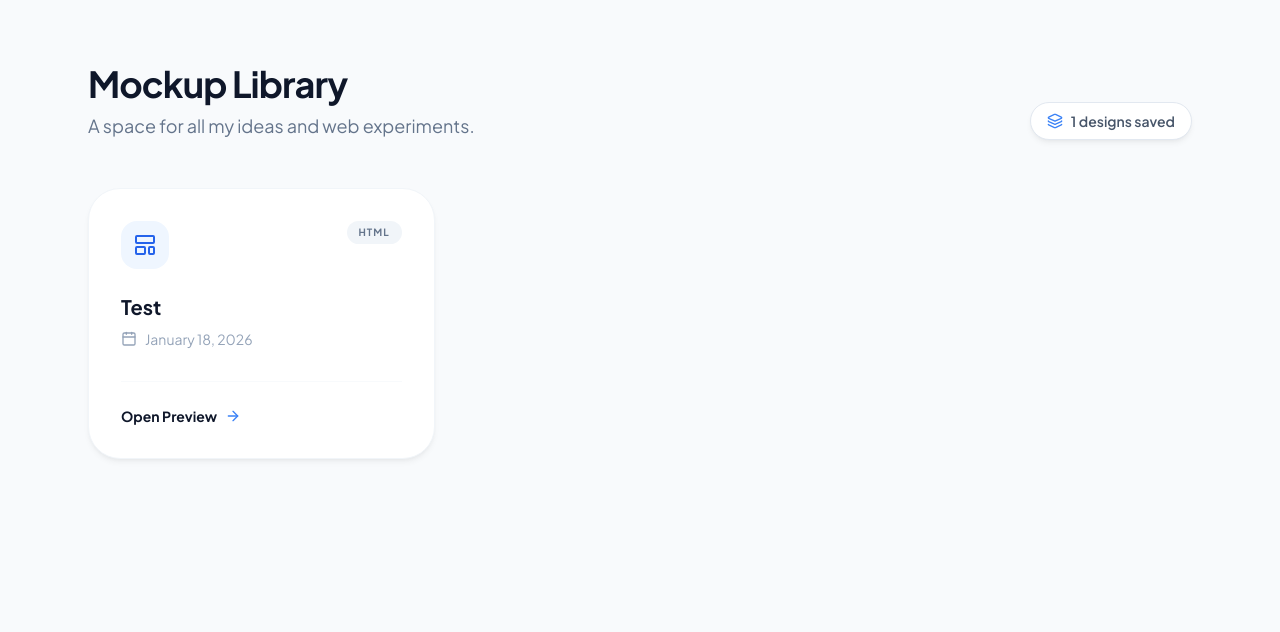
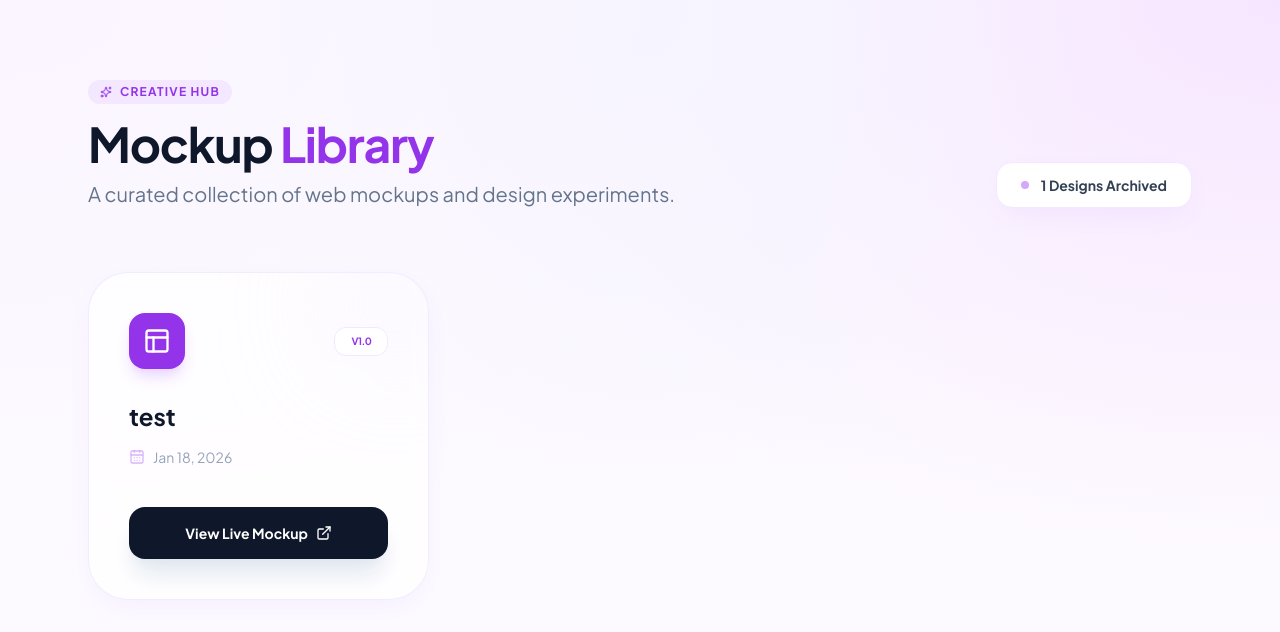
Before and after one commit to mutahirm/html-designs, a plain HTML site: page index.html in a window 1280 px wide. Drawn offline with nearby package versions, Linux system fonts and the light colour scheme.

Commit message:
Refactor index.html for design enhancements
Updated styles and structure for improved layout and design.

```diff
--- a/index.html
+++ b/index.html
@@ -10,37 +10,54 @@
     <style>
         body {
             font-family: 'Plus Jakarta Sans', sans-serif;
-            background-color: #f8fafc;
+            background-color: #fdfaff;
+            /* Subtle colorful background blobs */
+            background-image:
+                radial-gradient(at 0% 0%, hsla(270,100%,98%,1) 0, transparent 50%),
+                radial-gradient(at 50% 0%, hsla(240,100%,98%,1) 0, transparent 50%),
+                radial-gradient(at 100% 0%, hsla(280,100%,95%,1) 0, transparent 50%);
         }
-        .card-shadow {
-            box-shadow: 0 4px 6px -1px rgba(0, 0, 0, 0.05), 0 2px 4px -2px rgba(0, 0, 0, 0.05);
+        .purple-glass {
+            background: rgba(255, 255, 255, 0.7);
+            backdrop-filter: blur(10px);
+            border: 1px solid rgba(139, 92, 246, 0.1);
         }
-        .card-shadow:hover {
-            box-shadow: 0 20px 25px -5px rgba(0, 0, 0, 0.08), 0 8px 10px -6px rgba(0, 0, 0, 0.08);
-            transform: translateY(-2px);
+        .purple-card-shadow {
+            box-shadow: 0 10px 30px -10px rgba(139, 92, 246, 0.1);
+        }
+        .purple-card-shadow:hover {
+            box-shadow: 0 20px 40px -15px rgba(139, 92, 246, 0.2);
+            transform: translateY(-4px);
+            border-color: rgba(139, 92, 246, 0.3);
         }
     </style>
 </head>
 <body class="text-slate-800 antialiased min-h-screen">
 
-    <header class="max-w-6xl mx-auto pt-16 pb-12 px-6">
-        <div class="flex flex-col md:flex-row md:items-end justify-between gap-4">
+    <header class="max-w-6xl mx-auto pt-20 pb-16 px-6 relative">
+        <div class="flex flex-col md:flex-row md:items-end justify-between gap-6">
             <div>
-                <h1 class="text-4xl font-extrabold tracking-tight text-slate-900">Mockup Library</h1>
-                <p class="text-lg text-slate-500 mt-2 font-medium">A space for all my ideas and web experiments.</p>
+                <div class="inline-flex items-center gap-2 px-3 py-1 rounded-full bg-purple-100 text-purple-600 text-xs font-bold uppercase tracking-widest mb-4">
+                    <i data-lucide="sparkles" class="w-3 h-3"></i>
+                    Creative Hub
+                </div>
+                <h1 class="text-5xl font-extrabold tracking-tight text-slate-900">
+                    Mockup <span class="text-purple-600">Library</span>
+                </h1>
+                <p class="text-xl text-slate-500 mt-3 font-medium">A curated collection of web mockups and design experiments.</p>
             </div>
-            <div id="status-tag" class="inline-flex items-center gap-2 bg-white px-4 py-2 rounded-full border border-slate-200 text-sm text-slate-600 font-semibold card-shadow">
-                <i data-lucide="layers" class="w-4 h-4 text-blue-500"></i>
-                <span id="count">Scanning...</span>
+
+            <div id="status-tag" class="inline-flex items-center gap-3 bg-white px-6 py-3 rounded-2xl border border-purple-100 text-slate-700 font-bold purple-card-shadow">
+                <div class="w-2 h-2 rounded-full bg-purple-500 animate-pulse"></div>
+                <span id="count" class="text-sm">Syncing designs...</span>
             </div>
         </div>
     </header>
 
-    <main class="max-w-6xl mx-auto px-6 pb-20">
-        <div id="gallery" class="grid grid-cols-1 md:grid-cols-2 lg:grid-cols-3 gap-8">
+    <main class="max-w-6xl mx-auto px-6 pb-24">
+        <div id="gallery" class="grid grid-cols-1 md:grid-cols-2 lg:grid-cols-3 gap-10">
             <div class="col-span-full py-20 text-center">
-                <div class="inline-block animate-spin rounded-full h-8 w-8 border-4 border-slate-200 border-t-blue-500"></div>
-                <p class="mt-4 text-slate-500 font-medium">Gathering your designs...</p>
+                <div class="inline-block animate-spin rounded-full h-10 w-10 border-4 border-purple-100 border-t-purple-600"></div>
             </div>
         </div>
     </main>
@@ -53,62 +70,57 @@
             try {
                 const response = await fetch('./mockups-list.json');
                 if (!response.ok) throw new Error();
+                const designs = await response.json();
 
-                const designs = await response.json();
-                countLabel.innerText = `${designs.length} designs saved`;
+                countLabel.innerText = `${designs.length} Designs Archived`;
 
                 if (designs.length === 0) {
-                    gallery.innerHTML = `<div class="col-span-full py-12 text-center bg-white rounded-3xl border-2 border-dashed border-slate-200">
-                        <p class="text-slate-400">No mockups found. Start by sending one from Discord!</p>
+                    gallery.innerHTML = `<div class="col-span-full py-16 text-center bg-white/50 rounded-[3rem] border-2 border-dashed border-purple-200">
+                        <p class="text-purple-400 font-medium text-lg">Your library is waiting for its first masterpiece.</p>
                     </div>`;
                     return;
                 }
 
                 gallery.innerHTML = designs.map(design => `
-                    <div class="group bg-white rounded-[2rem] border border-slate-100 p-8 transition-all duration-300 card-shadow relative overflow-hidden">
-                        <div class="flex flex-col h-full">
-                            <div class="flex items-start justify-between mb-6">
-                                <div class="w-12 h-12 bg-blue-50 rounded-2xl flex items-center justify-center text-blue-600">
-                                    <i data-lucide="layout-template" class="w-6 h-6"></i>
+                    <div class="group purple-glass rounded-[2.5rem] p-10 transition-all duration-500 purple-card-shadow relative overflow-hidden">
+                        <div class="absolute -right-4 -top-4 w-24 h-24 bg-purple-100/50 rounded-full blur-3xl group-hover:bg-purple-200/80 transition-colors"></div>
+
+                        <div class="flex flex-col h-full relative z-10">
+                            <div class="flex items-center justify-between mb-8">
+                                <div class="w-14 h-14 bg-purple-600 rounded-2xl flex items-center justify-center text-white shadow-lg shadow-purple-200">
+                                    <i data-lucide="layout" class="w-7 h-7"></i>
                                 </div>
-                                <span class="bg-slate-100 text-slate-500 text-[10px] uppercase tracking-widest px-3 py-1 rounded-full font-bold">
-                                    HTML
-                                </span>
+                                <div class="px-4 py-1.5 bg-white border border-purple-100 rounded-xl text-purple-600 text-[10px] font-black uppercase tracking-tighter">
+                                    V1.0
+                                </div>
                             </div>
 
-                            <h2 class="text-xl font-bold text-slate-900 capitalize leading-snug group-hover:text-blue-600 transition-colors">
-                                ${design.name.replace(/[-_]/g, ' ')}
+                            <h2 class="text-2xl font-bold text-slate-900 leading-tight group-hover:text-purple-600 transition-colors">
+                                ${design.name}
                             </h2>
 
-                            <div class="mt-2 flex items-center gap-2 text-slate-400 text-sm">
-                                <i data-lucide="calendar" class="w-4 h-4"></i>
-                                <span>${new Date(design.date).toLocaleDateString('en-CA', { month: 'long', day: 'numeric', year: 'numeric' })}</span>
+                            <div class="mt-4 flex items-center gap-2 text-slate-400 font-medium text-sm">
+                                <i data-lucide="calendar-days" class="w-4 h-4 text-purple-300"></i>
+                                <span>${new Date(design.date).toLocaleDateString('en-CA', { month: 'short', day: 'numeric', year: 'numeric' })}</span>
                             </div>
 
-                            <div class="mt-8 pt-6 border-t border-slate-50 flex items-center justify-between">
-                                <a href="${design.path}" target="_blank" class="text-sm font-bold text-slate-900 flex items-center gap-2 hover:gap-3 transition-all">
-                                    Open Preview
-                                    <i data-lucide="arrow-right" class="w-4 h-4 text-blue-500"></i>
+                            <div class="mt-10 flex items-center">
+                                <a href="${design.path}" target="_blank" class="w-full bg-slate-900 group-hover:bg-purple-600 text-white text-center py-4 rounded-2xl font-bold text-sm transition-all flex items-center justify-center gap-2 shadow-xl shadow-slate-200 group-hover:shadow-purple-200">
+                                    View Live Mockup
+                                    <i data-lucide="external-link" class="w-4 h-4"></i>
                                 </a>
                             </div>
                         </div>
                     </div>
                 `).join('');
 
-                // Re-initialize icons for the newly injected HTML
                 lucide.createIcons();
 
             } catch (err) {
-                gallery.innerHTML = `
-                    <div class="col-span-full py-20 text-center">
-                        <i data-lucide="alert-circle" class="w-12 h-12 text-slate-300 mx-auto mb-4"></i>
-                        <p class="text-slate-500 font-medium">Ready to start? Send your first mockup from Discord to see it here.</p>
-                    </div>`;
-                lucide.createIcons();
+                gallery.innerHTML = `<p class="col-span-full text-center text-slate-400">Unable to load library data.</p>`;
             }
         }
 
-        // Initialize
         loadDesigns();
         lucide.createIcons();
     </script>
```
